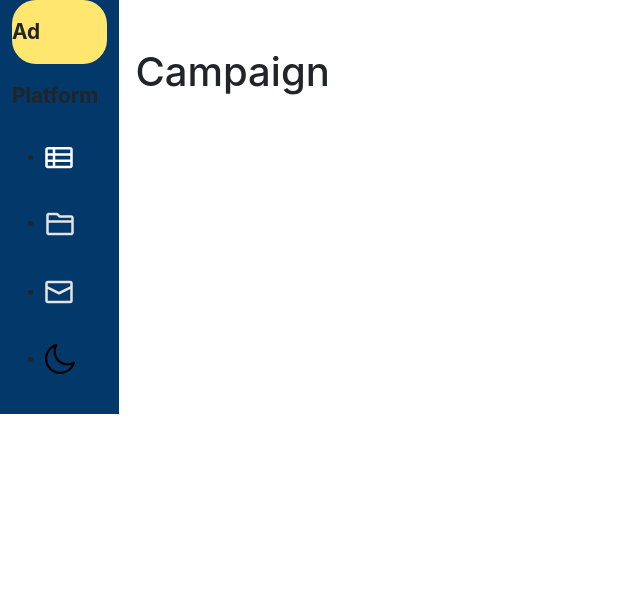
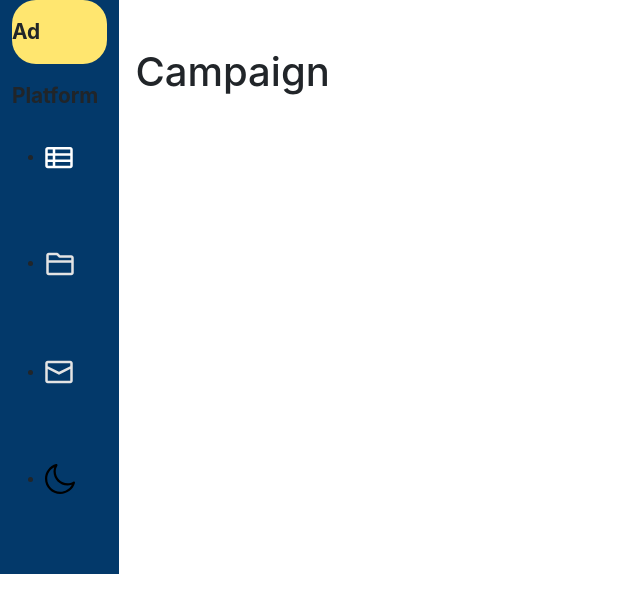
Before and after one commit to Russelllin7789/ad-platform, a Vue app: page /#/ in a window 1280 px wide. Shown: the top 612 px of the page, without its empty margins (0-640 px from the left). Built offline with nearby package versions, Linux system fonts and the light colour scheme; the HTML template or start-up script is replaced by a standard one.

Commit message:
fix: modify application CSS

```diff
--- a/src/assets/application.css
+++ b/src/assets/application.css
@@ -33,6 +33,22 @@ td {
 }
 /*reset end*/
 
+/* global variables */
+:root {
+  --main-dark: #03396a;
+  --grey-1: #e4e4e4;
+  --background-grey: #f3f3f3;
+  --main-color: #ff6500;
+  --border-color: #e4e4e4;
+  --zebra-color: #e9e9e9;
+  --header-color: #cdcdcd;
+  --table-grey-text: #828282;
+  --white: white;
+  --main-text-color: black;
+  --header-text-color: black;
+  --table-background-color: #ffffff;
+}
+
 #all-container {
   width: 100%;
   height: 700px;
--- a/src/components/Sidebar.vue
+++ b/src/components/Sidebar.vue
@@ -63,12 +63,13 @@
 
 .nav-item {
   width: 100%;
-  margin-bottom: 2.5rem;
+  margin-bottom: 5rem;
 }
 
 .image-frame:hover,
 .image-folder:hover,
-.image-mail:hover {
+.image-mail:hover,
+.image-darkmode-off:hover {
   cursor: pointer;
   transform: scale(1.1);
 }
```
